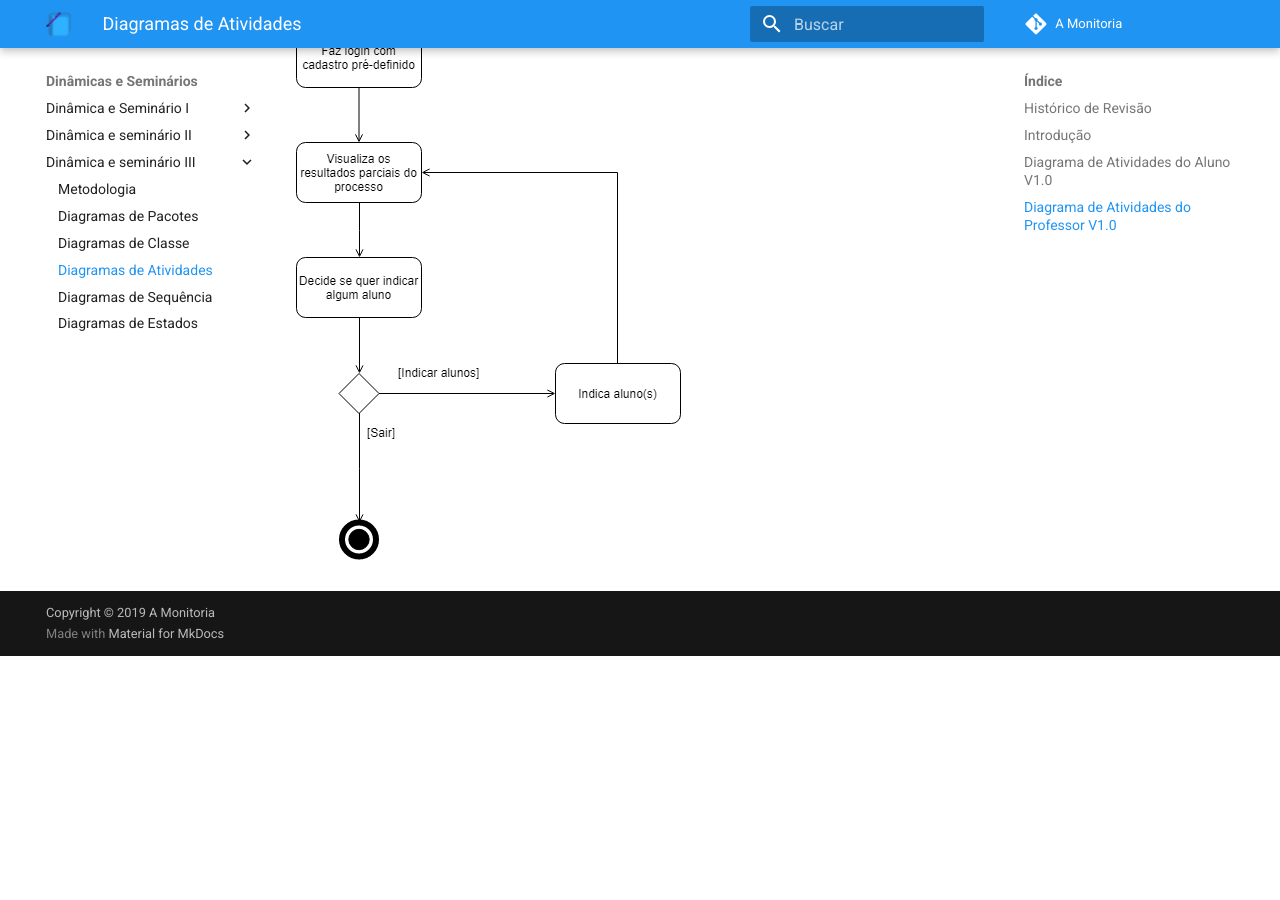
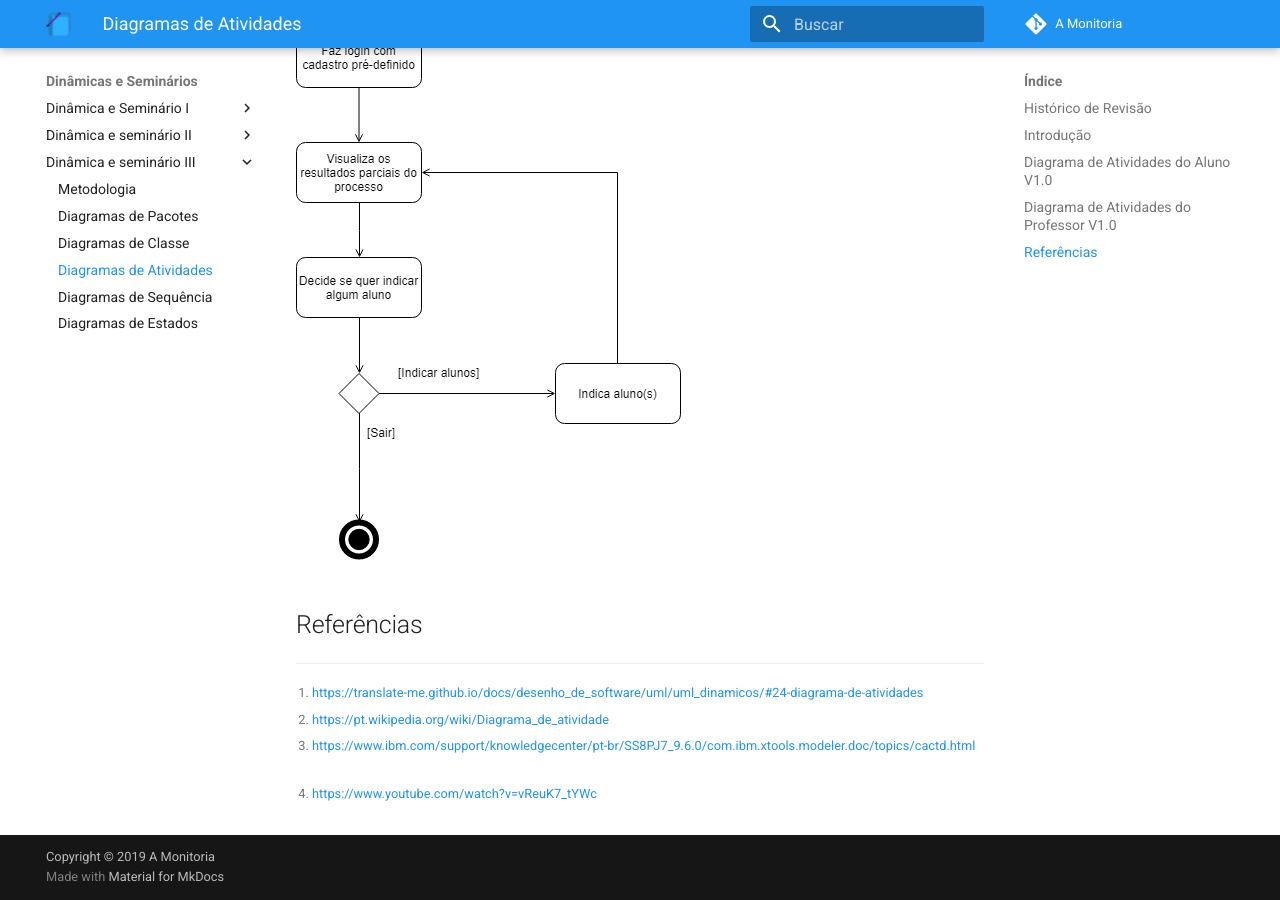
Before and after one commit to 2019-2-arquitetura-desenho/wiki, an MkDocs documentation site: the page built from docs/dinamica_seminario_III/diagrama_de_atividades.md, in a window 1280 px wide and 900 px high, scrolled down 1904 px. Built offline with MkDocs 1.6.1 and Material for MkDocs 9.7.7, drawn with Linux system fonts in a browser that asks for light colours; comment, search, counter and statistics services are not loaded; old or Windows-style settings are respelled for this version of MkDocs; before the commit the page ends 2560 px from its top, so only the background shows below that.

Commit message:
Adding activity diagrama correct references
Co-authored-by: Andre Lucas de Sousa Pinto <andrelucax@gmail.com>
Co-authored-by: Leonardo Medeiros <leonardomedeiros.6@gmail.com>

```diff
--- a/docs/dinamica_seminario_III/diagrama_de_atividades.md
+++ b/docs/dinamica_seminario_III/diagrama_de_atividades.md
@@ -16,3 +16,11 @@ O diagrama de atividades é um diagrama UML utilizado para modelar o aspecto com
 
 ## Diagrama de Atividades do Professor V1.0
 ![Diagrama de Atividades Professor](assets/img/diagrama_atividades_professor.png)
+
+## Referências
+
+
+[^1]: https://translate-me.github.io/docs/desenho_de_software/uml/uml_dinamicos/#24-diagrama-de-atividades
+[^2]: https://pt.wikipedia.org/wiki/Diagrama_de_atividade
+[^3]: https://www.ibm.com/support/knowledgecenter/pt-br/SS8PJ7_9.6.0/com.ibm.xtools.modeler.doc/topics/cactd.html
+[^4]: https://www.youtube.com/watch?v=vReuK7_tYWc
```
